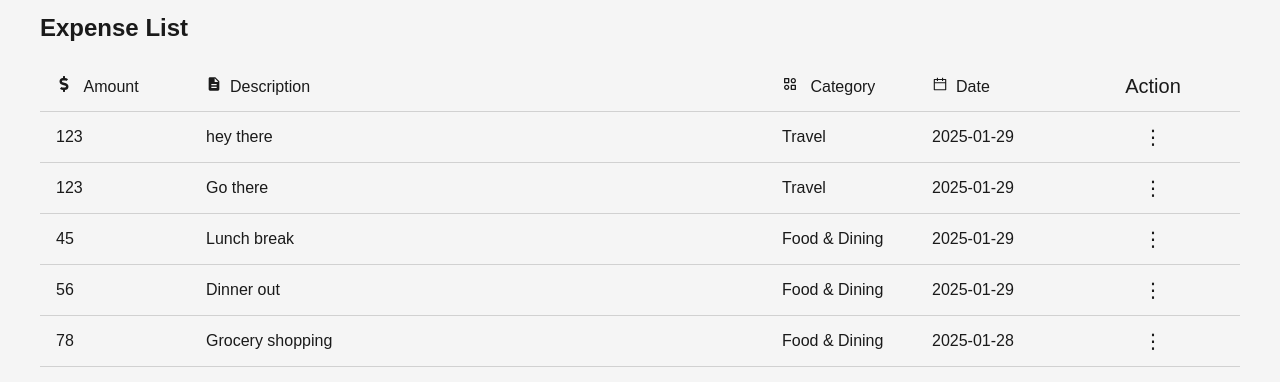
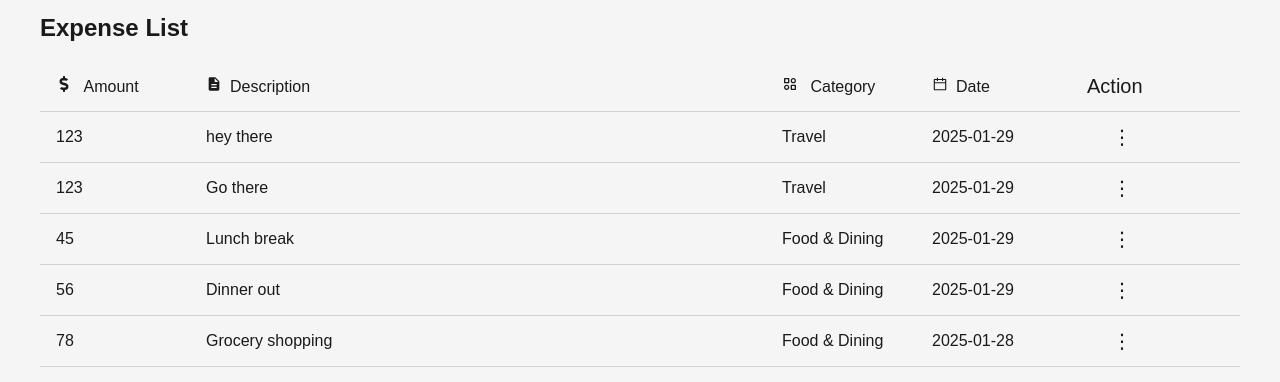
Before and after one commit to adityapatidar31/bill-tracker, a React (Vite) app: page / in a window 1280 px wide. Shown: the part 412-794 px from the top of the page. Built offline with nearby package versions, Linux system fonts and the light colour scheme.

Commit message:
fix the bug of align of the Action

```diff
--- a/src/components/BillListItem.jsx
+++ b/src/components/BillListItem.jsx
@@ -3,6 +3,7 @@ import { useState } from "react";
 import { useDispatch } from "react-redux";
 import { deleteBill } from "../features/bill/billSlice";
 import { addData } from "../features/form/formSlice";
+import { MdEdit, MdDelete } from "react-icons/md";
 
 const BillListItem = ({ amount, description, category, date, id }) => {
   const [isModalOpen, setIsModalOpen] = useState(false);
@@ -30,7 +31,7 @@ const BillListItem = ({ amount, description, category, date, id }) => {
       <div className="item-description">{description}</div>
       <div className="item-category">{category}</div>
       <div className="item-date">{date}</div>
-      <div className="item-actions" onClick={toggleModal}>
+      <div className="item-actions item-action-table" onClick={toggleModal}>
         &#8942;
       </div>
 
@@ -38,10 +39,10 @@ const BillListItem = ({ amount, description, category, date, id }) => {
       {isModalOpen && (
         <div className="modal">
           <button className="modal-button" onClick={handleUpdateBill}>
-            Edit
+            <MdEdit /> Edit
           </button>
           <button className="modal-button" onClick={handleDeleteBill}>
-            Delete
+            <MdDelete /> Delete
           </button>
         </div>
       )}
--- a/src/index.css
+++ b/src/index.css
@@ -131,8 +131,14 @@ body {
 }
 
 .item-actions {
+  display: flex;
+  cursor: pointer;
+  font-size: 20px;
+  padding: 5px;
   text-align: center;
-  cursor: pointer;
+}
+.item-action-table {
+  padding-left: 30px;
 }
 
 .item-actions:hover {
@@ -143,16 +149,17 @@ body {
   position: absolute;
   top: 40px;
   right: 0;
-  background: var(--bg-color);
+  background-color: var(--card-bg-color);
   border: 1px solid var(--input-border-color);
   border-radius: 5px;
-  box-shadow: 0px 4px 6px rgba(0, 0, 0, 0.1);
+  box-shadow: var(--card-shadow);
   padding: 10px;
   z-index: 10;
 }
 
 .modal-button {
-  display: block;
+  display: flex;
+  align-items: center;
   width: 100%;
   padding: 10px;
   text-align: left;
@@ -161,14 +168,30 @@ body {
   cursor: pointer;
   font-size: 16px;
   color: var(--text-color);
+  gap: 8px;
 }
 
 .modal-button:hover {
-  background: #f5f5f5;
+  background: var(--button-hover-bg-color);
+  border-radius: 5px;
+}
+
+.modal-button svg {
+  font-size: 20px;
+}
+
+[data-theme="dark"] .modal {
+  background-color: var(--card-bg-color);
+  border-color: var(--input-border-color);
+  box-shadow: var(--card-shadow);
 }
 
 [data-theme="dark"] .modal-button {
   color: var(--text-color);
+}
+
+[data-theme="dark"] .modal-button:hover {
+  background-color: var(--button-hover-bg-color);
 }
 
 [data-theme="dark"] .item-row {
@@ -176,15 +199,6 @@ body {
   color: var(--text-color);
 }
 
-.item-actions {
-  align-self: center;
-  justify-self: center;
-  text-align: center;
-  cursor: pointer;
-  font-size: 20px;
-  padding: 5px;
+[data-theme="dark"] .item-actions:hover {
+  color: #1e88e5;
 }
-
-.list-container {
-  margin-bottom: 1rem;
-}
```
